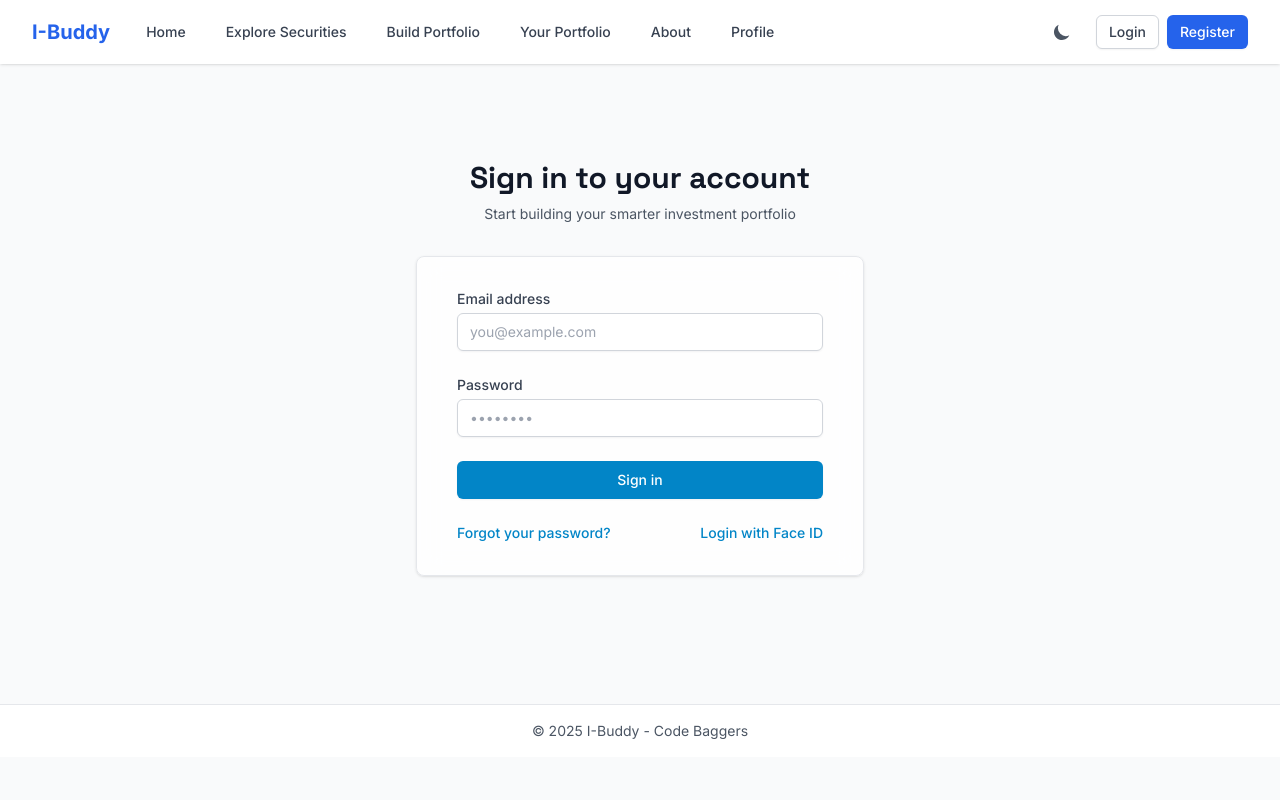
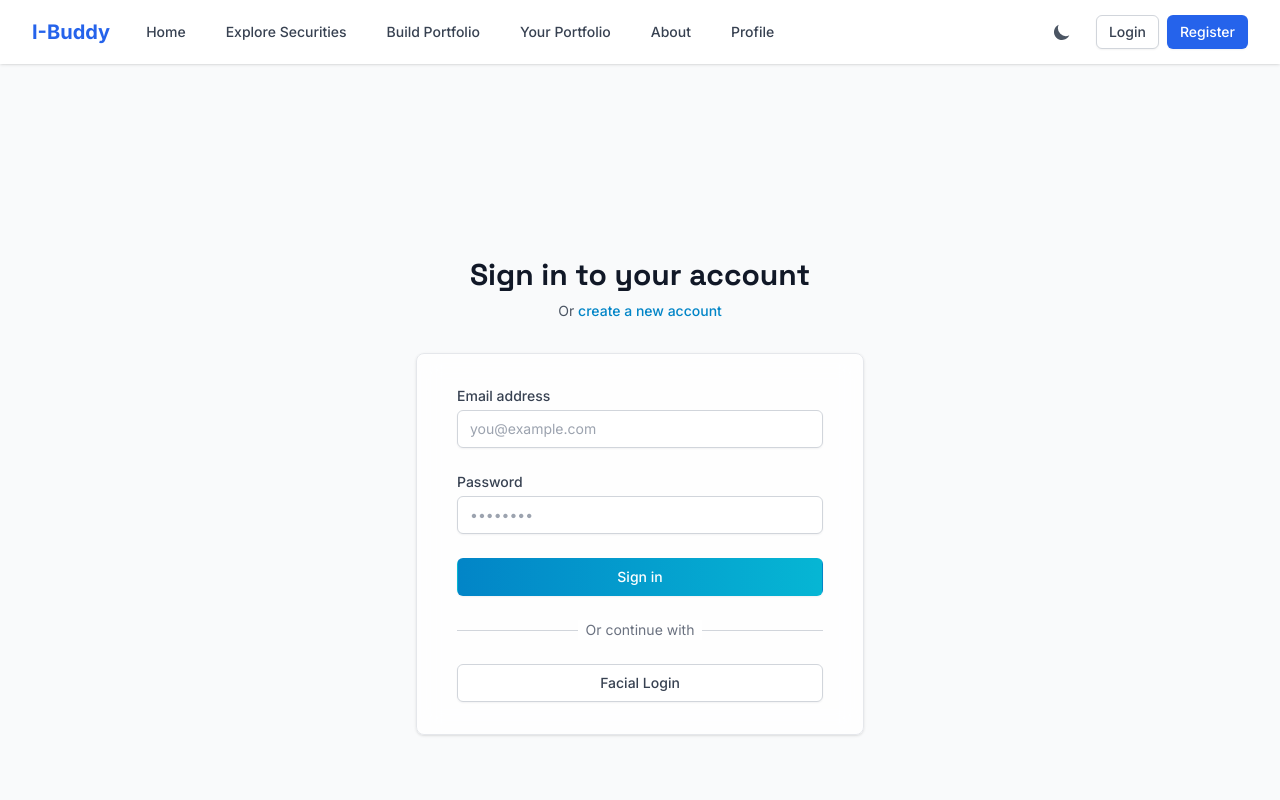
Before and after one commit to fdmilove2025/HKMAX, a React (Create React App) app in the folder frontend/: page /login in a window 1280 px wide. Shown: the top 800 px of the page. Built offline with nearby package versions, Linux system fonts and the light colour scheme; no server answers.

Commit message:
fixed footer

```diff
--- a/frontend/src/App.js
+++ b/frontend/src/App.js
@@ -71,11 +71,11 @@ const AppContent = () => {
   const [mobileMenuOpen, setMobileMenuOpen] = useState(false);
 
   return (
-    <div className="min-h-screen transition-all duration-300 bg-gray-50 dark:bg-black font-sans">
+    <div className="min-h-screen flex flex-col transition-all duration-300 bg-gray-50 dark:bg-black font-sans">
       <ScrollToTop />
       <Header />
 
-      <main className="animate-fade-in transition-all duration-300 pb-20 pt-16 mt-4">
+      <main className="flex-grow animate-fade-in transition-all duration-300 pb-20 pt-16 mt-4">
         <Routes>
           <Route path="/" element={<HomePage />} />
           <Route path="/login" element={<Login />} />
@@ -119,9 +119,9 @@ const AppContent = () => {
         </Routes>
       </main>
 
-      <footer className="bg-white border-t border-gray-200 py-4">
+      <footer className="mt-auto bg-white dark:bg-gray-800 border-t border-gray-200 dark:border-gray-700 py-4">
         <div className="container mx-auto px-4">
-          <p className="text-center text-gray-600 text-sm">
+          <p className="text-center text-sm text-gray-600 dark:text-gray-400">
             &copy; {new Date().getFullYear()} I-Buddy - Code Baggers
           </p>
         </div>
--- a/frontend/src/components/FacialRegistration.js
+++ b/frontend/src/components/FacialRegistration.js
@@ -14,7 +14,14 @@ const FacialRegistration = () => {
   const canvasRef = useRef(null);
   const { darkMode } = useTheme();
   const navigate = useNavigate();
-  const { registerFace } = useAuth();
+  const { registerFace, currentUser } = useAuth();
+
+  // Redirect if not authenticated
+  useEffect(() => {
+    if (!currentUser) {
+      navigate('/login', { state: { from: '/facial-registration' } });
+    }
+  }, [currentUser, navigate]);
 
   // Cleanup function
   useEffect(() => {
@@ -124,7 +131,7 @@ const FacialRegistration = () => {
       if (result.success) {
         setStep(4); // Move to success step
         setTimeout(() => {
-          navigate("/dashboard");
+          navigate("/");
         }, 2000);
       } else {
         throw new Error(result.error || "Failed to register face");
@@ -263,7 +270,9 @@ const FacialRegistration = () => {
 
           {renderStep()}
 
-          <div className="mt-6">
+          {/* Only show email login option if user is not authenticated */}
+          {!currentUser && (
+            <>
               <div className="relative">
                 <div className="absolute inset-0 flex items-center">
                   <div className="w-full border-t border-gray-300 dark:border-dark-300"></div>
@@ -283,7 +292,8 @@ const FacialRegistration = () => {
                   Email Login
                 </button>
               </div>
-          </div>
+            </>
+          )}
         </div>
       </div>
 
--- a/frontend/src/components/Login.js
+++ b/frontend/src/components/Login.js
@@ -75,13 +75,19 @@ const Login = () => {
   };
 
   return (
-    <div className="min-h-full flex flex-col justify-center py-12 sm:px-6 lg:px-8 pt-20">
+    <div className="min-h-screen flex flex-col justify-center py-12 sm:px-6 lg:px-8 pt-20">
       <div className="sm:mx-auto sm:w-full sm:max-w-md">
         <h2 className="text-center text-3xl font-extrabold text-gray-900 dark:text-white">
           Sign in to your account
         </h2>
         <p className="mt-2 text-center text-sm text-gray-600 dark:text-gray-400">
-          Start building your smarter investment portfolio
+          Or{' '}
+          <Link
+            to="/register"
+            className="font-medium text-futuristic-blue dark:text-neon-blue hover:underline"
+          >
+            create a new account
+          </Link>
         </p>
       </div>
 
@@ -98,7 +104,7 @@ const Login = () => {
 
           {message && (
             <div
-              className="mb-4 bg-blue-100 dark:bg-blue-900/30 border border-blue-400 dark:border-blue-600 text-blue-700 dark:text-blue-400 px-4 py-3 rounded-md relative"
+              className="mb-4 bg-blue-100 dark:bg-blue-900/30 border border-blue-400 dark:border-blue-800 text-blue-700 dark:text-blue-400 px-4 py-3 rounded-md relative"
               role="alert"
             >
               <span className="block sm:inline">{message}</span>
@@ -179,38 +185,34 @@ const Login = () => {
               <button
                 type="submit"
                 disabled={loading}
-                className={`w-full flex justify-center py-2 px-4 border border-transparent rounded-md shadow-sm text-sm font-medium text-white ${
-                  loading
-                    ? "bg-gray-400 dark:bg-gray-600 cursor-not-allowed"
-                    : "bg-futuristic-blue dark:bg-neon-blue hover:bg-futuristic-blue/90 dark:hover:bg-neon-blue/90"
-                } focus:outline-none focus:ring-2 focus:ring-offset-2 focus:ring-futuristic-blue dark:focus:ring-neon-blue transition-colors duration-200`}
+                className="w-full flex justify-center py-2 px-4 border border-transparent rounded-md shadow-sm text-sm font-medium text-white bg-gradient-to-r from-futuristic-blue to-futuristic-cyan dark:from-neon-blue dark:to-futuristic-cyan hover:from-futuristic-cyan hover:to-futuristic-blue dark:hover:from-futuristic-cyan dark:hover:to-neon-blue focus:outline-none focus:ring-2 focus:ring-offset-2 focus:ring-futuristic-blue dark:focus:ring-neon-blue transition-all duration-300 disabled:opacity-50"
               >
-                {loading ? (show2FAInput ? "Verifying..." : "Signing in...") : (show2FAInput ? "Verify" : "Sign in")}
+                {loading ? "Signing in..." : "Sign in"}
               </button>
             </div>
+          </form>
 
-            {!show2FAInput && (
-              <div className="flex items-center justify-between">
-                <div className="text-sm">
-                  <Link
-                    to="/forgot-password"
-                    className="font-medium text-futuristic-blue dark:text-neon-blue hover:text-futuristic-blue/90 dark:hover:text-neon-blue/90"
-                  >
-                    Forgot your password?
-                  </Link>
-                </div>
-                <div className="text-sm">
-                  <button
-                    type="button"
-                    onClick={handleFacialLogin}
-                    className="font-medium text-futuristic-blue dark:text-neon-blue hover:text-futuristic-blue/90 dark:hover:text-neon-blue/90"
-                  >
-                    Login with Face ID
-                  </button>
-                </div>
+          <div className="mt-6">
+            <div className="relative">
+              <div className="absolute inset-0 flex items-center">
+                <div className="w-full border-t border-gray-300 dark:border-dark-300"></div>
               </div>
-            )}
-          </form>
+              <div className="relative flex justify-center text-sm">
+                <span className="px-2 bg-white dark:bg-dark-100 text-gray-500 dark:text-gray-400">
+                  Or continue with
+                </span>
+              </div>
+            </div>
+
+            <div className="mt-6">
+              <button
+                onClick={handleFacialLogin}
+                className="w-full flex justify-center py-2 px-4 border border-gray-300 dark:border-dark-300 rounded-md shadow-sm text-sm font-medium text-gray-700 dark:text-gray-200 bg-white dark:bg-dark-200 hover:bg-gray-50 dark:hover:bg-dark-100 focus:outline-none focus:ring-2 focus:ring-offset-2 focus:ring-futuristic-blue dark:focus:ring-neon-blue transition-all duration-200"
+              >
+                Facial Login
+              </button>
+            </div>
+          </div>
         </div>
       </div>
     </div>
--- a/frontend/src/pages/ProfilePage.js
+++ b/frontend/src/pages/ProfilePage.js
@@ -1,6 +1,7 @@
 import React, { useState, useEffect } from 'react';
 import { useAuth } from '../context/AuthContext';
 import { useTheme } from '../context/ThemeContext';
+import { useNavigate } from 'react-router-dom';
 
 // API base URL - adjust if needed
 const API_URL = 'http://localhost:5001';
@@ -8,6 +9,7 @@ const API_URL = 'http://localhost:5001';
 const ProfilePage = () => {
   const { currentUser, getAuthHeaders, makeAuthenticatedRequest, updateCurrentUser } = useAuth();
   const { isDarkMode } = useTheme();
+  const navigate = useNavigate();
   const [loading, setLoading] = useState(false);
   const [message, setMessage] = useState({ type: '', text: '' });
 
@@ -23,6 +25,7 @@ const ProfilePage = () => {
   const [qrCode, setQrCode] = useState('');
   const [twoFactorToken, setTwoFactorToken] = useState('');
   const [is2FAEnabled, setIs2FAEnabled] = useState(false);
+  const [hasFaceId, setHasFaceId] = useState(false);
 
   // Initialize form with current user data
   useEffect(() => {
@@ -30,7 +33,9 @@ const ProfilePage = () => {
       setUsername(currentUser.username || '');
       setEmail(currentUser.email || '');
       setIs2FAEnabled(currentUser.is_two_factor_enabled === true);
+      setHasFaceId(currentUser.has_faceid === true);
       console.log('Current user 2FA status:', currentUser.is_two_factor_enabled);
+      console.log('Current user Face ID status:', currentUser.has_faceid);
     }
   }, [currentUser]);
 
@@ -41,7 +46,9 @@ const ProfilePage = () => {
         const user_data = await makeAuthenticatedRequest('/api/auth/user', 'GET');
         updateCurrentUser(user_data.user);
         setIs2FAEnabled(user_data.user.is_two_factor_enabled === true);
+        setHasFaceId(user_data.user.has_faceid === true);
         console.log('Updated 2FA status:', user_data.user.is_two_factor_enabled);
+        console.log('Updated Face ID status:', user_data.user.has_faceid);
       } catch (error) {
         console.error('Failed to fetch user data:', error);
       }
@@ -254,6 +261,39 @@ const ProfilePage = () => {
             </div>
           </div>
 
+          {/* Facial Recognition Section */}
+          <div className="border-t border-gray-200 dark:border-gray-700 pt-6">
+            <h2 className="text-lg font-medium text-gray-900 dark:text-white mb-4">Facial Recognition</h2>
+            <div className="flex items-center justify-between">
+              <div className="flex-grow mr-4">
+                <p className="text-sm text-gray-600 dark:text-gray-400">
+                  {hasFaceId
+                    ? 'Facial recognition is currently enabled for your account.'
+                    : 'Enable facial recognition for faster and more secure login.'}
+                </p>
+              </div>
+              <div className="flex-shrink-0">
+                {hasFaceId ? (
+                  <button
+                    type="button"
+                    onClick={() => navigate('/facial-registration')}
+                    className="w-full px-6 py-2 bg-futuristic-blue dark:bg-neon-blue text-white rounded-lg hover:bg-futuristic-blue/90 dark:hover:bg-neon-blue/90 focus:outline-none focus:ring-2 focus:ring-futuristic-blue dark:focus:ring-neon-blue focus:ring-offset-2 transition-colors"
+                  >
+                    Update Face ID
+                  </button>
+                ) : (
+                  <button
+                    type="button"
+                    onClick={() => navigate('/facial-registration')}
+                    className="w-full px-6 py-2 bg-futuristic-blue dark:bg-neon-blue text-white rounded-lg hover:bg-futuristic-blue/90 dark:hover:bg-neon-blue/90 focus:outline-none focus:ring-2 focus:ring-futuristic-blue dark:focus:ring-neon-blue focus:ring-offset-2 transition-colors"
+                  >
+                    Enable Face ID
+                  </button>
+                )}
+              </div>
+            </div>
+          </div>
+
           {/* 2FA Section */}
           <div className="border-t border-gray-200 dark:border-gray-700 pt-6">
             <h2 className="text-lg font-medium text-gray-900 dark:text-white mb-4">Two-Factor Authentication</h2>
```
Lines whose indentation alone changed are shown as unchanged.
